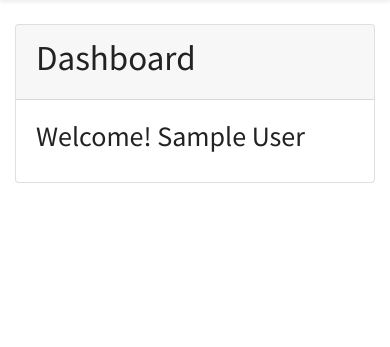
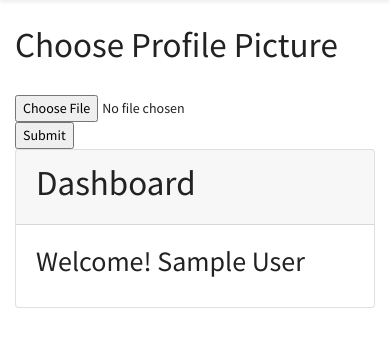
Before and after one commit to kashmelgo/stubu, a Laravel app: page /home in a window 390 px wide. Shown: the part 57-404 px from the top of the page. Run offline with Laravel 8, Linux system fonts and the light colour scheme; the visitor is signed in with stand-in values (Sample User, id 1); style sheets or scripts are compiled from the project's sources.

Commit message:
adding unfunctional fileupload

```diff
--- a/stubu/resources/views/home.blade.php
+++ b/stubu/resources/views/home.blade.php
@@ -3,6 +3,13 @@
 @section('content')
 <div class="container">
     <div class="row justify-content-center">
+         <div class="col-md-4">
+            <h1>Choose Profile Picture</h1><br>
+            <form method="POST" action="upload" enctype="multipart/form-data">
+                            <input type = "file" name="file" required><br>
+                            <input type="submit" name="submit">
+             </form>
+         </div>
         <div class="col-md-8">
             <div class="card">
                 <div class="card-header">
```
